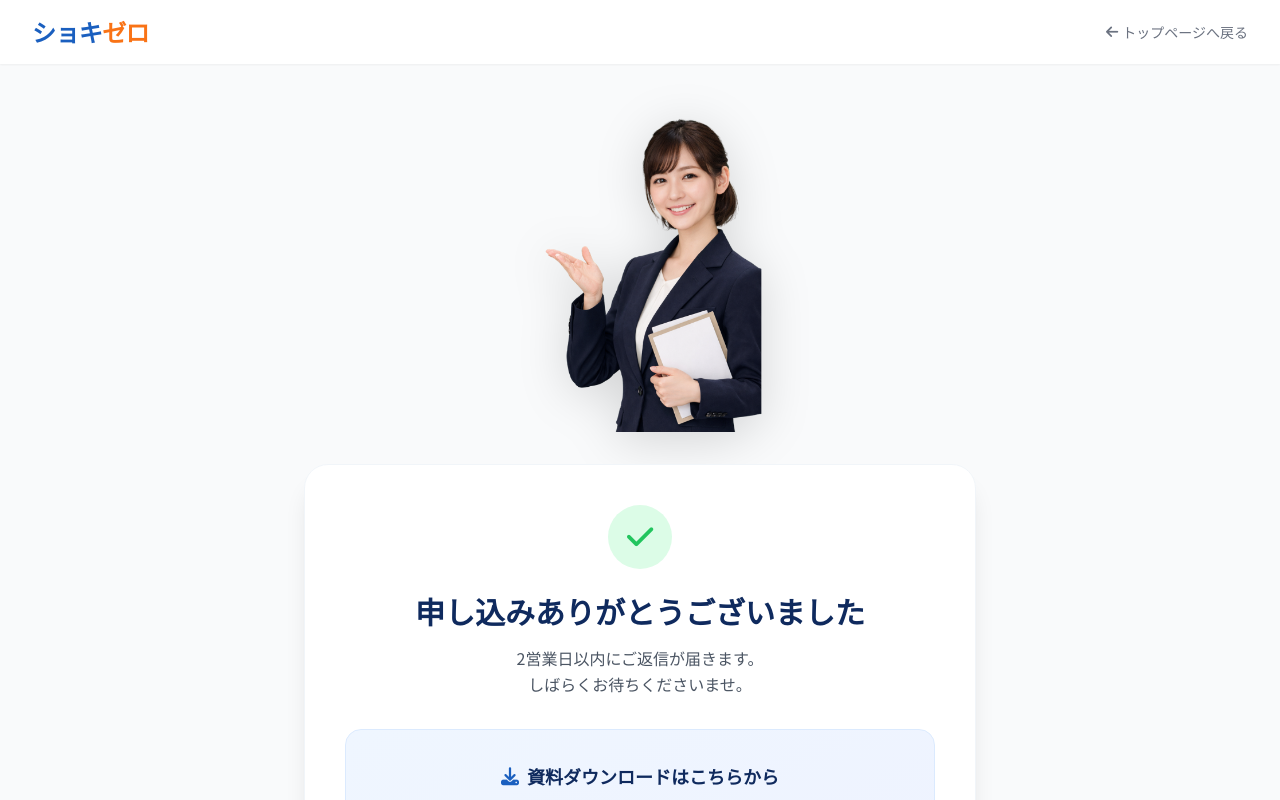
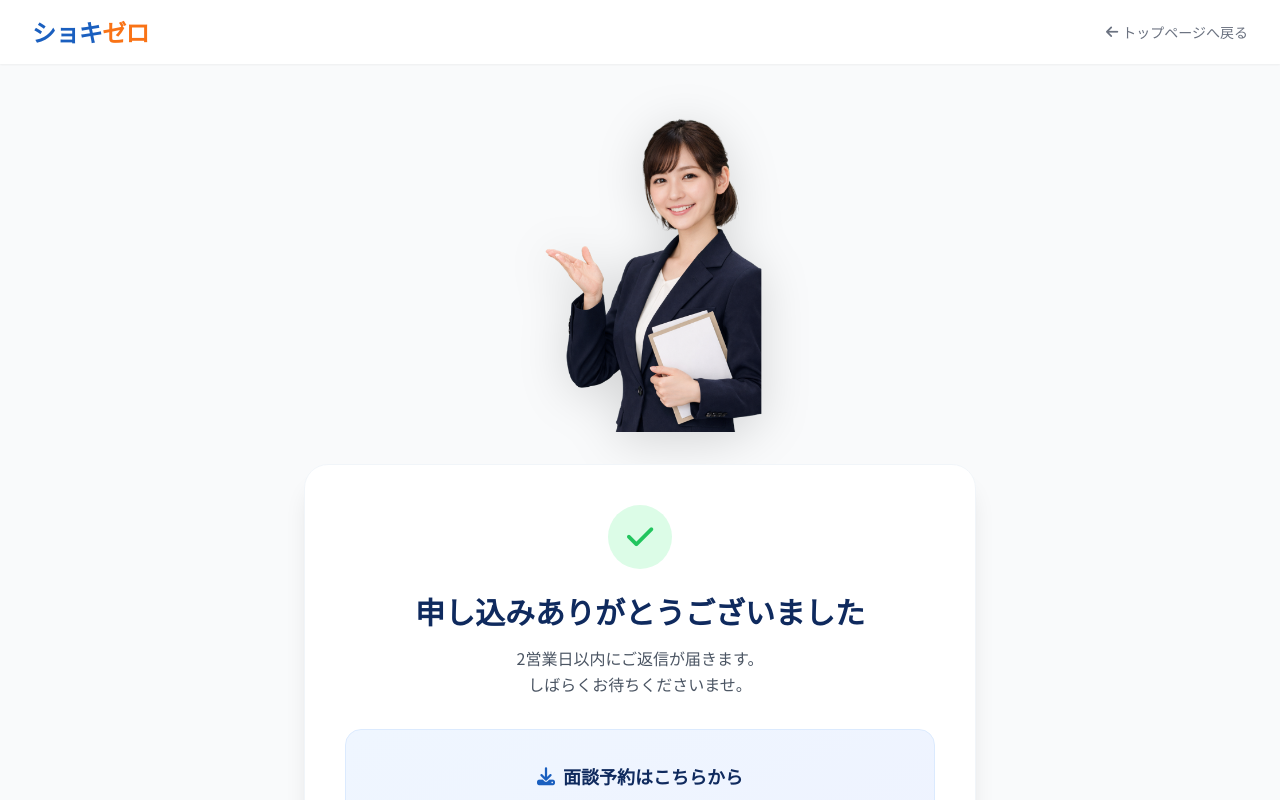
Before and after one commit to facetaro-agent/shokizero, a website: page webapp 4/thankyou.html in a window 1280 px wide. Shown: the top 800 px of the page. Drawn offline with nearby package versions, Linux system fonts and the light colour scheme.

Commit message:
Update thankyou.html

```diff
--- a/webapp 4/thankyou.html
+++ b/webapp 4/thankyou.html
@@ -89,7 +89,7 @@
         <div class="bg-gradient-to-br from-blue-50 to-indigo-50 rounded-2xl p-6 sm:p-8 border border-blue-100 mb-6 anim-fade anim-d4">
           <div class="flex items-center justify-center gap-2 mb-4">
             <i class="fa-solid fa-download text-primary text-lg"></i>
-            <h2 class="text-lg font-bold text-navy">資料ダウンロードはこちらから</h2>
+            <h2 class="text-lg font-bold text-navy">面談予約はこちらから</h2>
           </div>
           <div class="space-y-3">
             <a href="https://docs.google.com/presentation/d/1n-BW8DRdwciHHf33Fu5096xv3H0HkUOY/edit?slide=id.g3dcbe5da471_0_291#slide=id.g3dcbe5da471_0_291" target="_blank" rel="noopener noreferrer"
```
